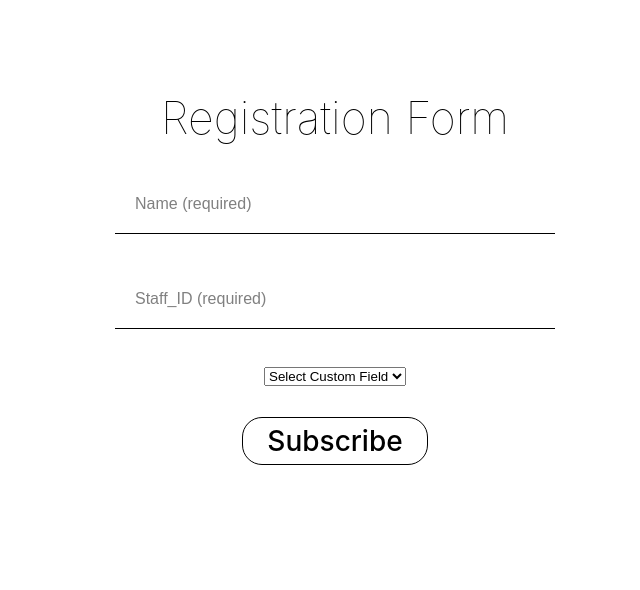
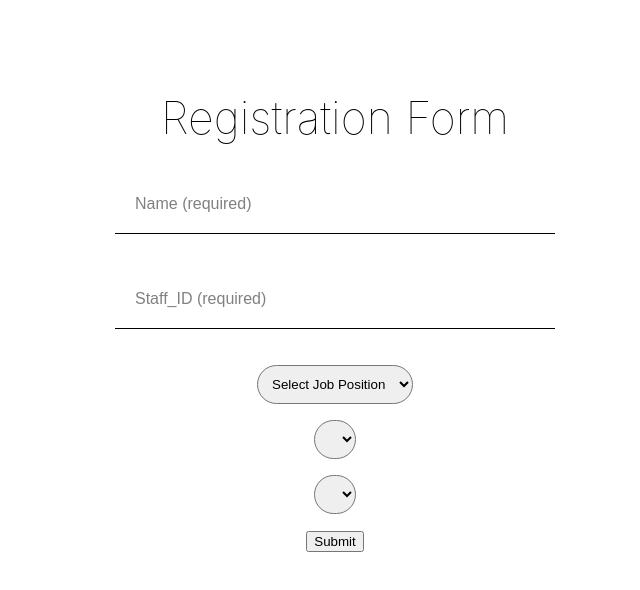
Before and after one commit to sheryl-teo/SPM-Project-Code, a React (Create React App) app in the folder spm/: page /staff/learningjourneyCreation in a window 1280 px wide. Shown: the top 590 px of the page, without its empty margins (305-945 px from the left). Built offline with nearby package versions, Linux system fonts and the light colour scheme.

Commit message:
lj creation page

```diff
--- a/spm/src/components/Staff/LJCreationPage/LJ_Creation_Page.css
+++ b/spm/src/components/Staff/LJCreationPage/LJ_Creation_Page.css
@@ -68,3 +68,19 @@ form {
 .creation :-ms-input-placeholder {
     color: grey;
 }
+
+.creation .jobSkills {
+    padding-top: 10px;
+    padding-bottom: 10px;
+    padding-left: 10px;
+    padding-right: 10px;
+    border-radius: 20px;
+}
+
+.creation button :hover{
+    border:1px solid black;
+}
+
+.indivSkills {
+    border: 1px solid black;
+}
--- a/spm/src/components/Staff/LJCreationPage/LJ_Creation_Page.jsx
+++ b/spm/src/components/Staff/LJCreationPage/LJ_Creation_Page.jsx
@@ -2,7 +2,93 @@
 import React from 'react';
 import "./LJ_Creation_Page.css"
 
+//remove present options for skill list
+function removeOptions(selectElement) {
+  var i, L = selectElement.options.length - 1;
+  for (i = L; i >= 0; i--) {
+    selectElement.remove(i);
+  }
+}
+
+//form creation
 const LJCreationPage = () => {
+  var coursesArray = []
+  var skillsArray = []
+  var courseList = document.getElementById('courses');
+  var skillList = document.getElementById('skills');
+
+  //alternate skill droplist according to job role
+  function displayCourses(event) {
+
+    var skill = event.target.value; //job role selection dynamic value
+
+    //assigning diff job position diff skill-list
+    var starter = "Select Course";
+    var noCourse = "No Course Available";
+
+
+    if (skill == "admin first skill") {
+      coursesArray = [starter,'admin first course', 'admin second course', 'admin third course'];
+    }
+    else if (skill == 'manager first skill') {
+      coursesArray = [starter,'manager first course', 'manager second course', 'manager third course']
+    }
+    else {
+      coursesArray = [noCourse]
+    }
+
+    //clear present options for skill-list to prevent replication + change dynamically according to skill selected
+    if (courseList.options.length != 0) {
+      removeOptions(courseList);
+    }
+
+    //adding options for skill-list
+    for (var course in coursesArray) {
+      var newoption = document.createElement("option");
+      newoption.value = coursesArray[course]
+      newoption.innerHTML = coursesArray[course]
+      courseList.options.add(newoption)
+    }
+  };
+
+
+  function displaySkills(jobPosition) {
+    console.log(" skills function working");
+    var job = jobPosition.target.value; //job role selection dynamic value
+
+    //assigning diff job position diff skill-list
+    var starter = "Select Skill";
+    var noSkill = "No Skill Available";
+
+    if (job == "admin") {
+      skillsArray = [starter,'admin first skill', 'admin second skill', 'admin third skill']
+    }
+    else if (job == 'manager') {
+      skillsArray = [starter,'manager first skill', 'manager second skill', 'manager third skill']
+    }
+    else {
+      skillsArray = [noSkill]
+
+    }
+
+    if (skillList.options.length != 0) {
+      removeOptions(skillList);
+    }
+
+    //adding options for skill-list
+    for (var skill in skillsArray) {
+      var newoption = document.createElement("option");
+      newoption.value = skillsArray[skill]
+      newoption.innerHTML = skillsArray[skill]
+      skillList.options.add(newoption)
+    }
+
+    if (courseList.options.length != 0) {
+      removeOptions(courseList);
+    }
+  };
+
+  //html
   return (
     <div className='creation'>
       <link rel="stylesheet" href="https://stackpath.bootstrapcdn.com/bootstrap/4.1.0/css/bootstrap.min.css"
@@ -11,19 +97,30 @@ const LJCreationPage = () => {
       <form action="" method='post'>
         <h1>Registration Form</h1>
         <p>
-          <input type="text" name="name" class="formStyle" placeholder="Name (required)" required />
+          <input type="text" className="name" class="formStyle" placeholder="Name (required)" required />
         </p>
         <p>
-          <input type="text" name="id" class="formStyle" placeholder="Staff_ID (required)" required />
+          <input type="text" className="id" class="formStyle" placeholder="Staff_ID (required)" required />
         </p>
         <p>
-          <select class="selectpicker" data-size="4">
-            <option value="">Select Custom Field</option>
-            <option value="nickname">nickname</option>
-            <option value="first_name">first_name</option>
+
+        </p>
+        <p>
+          <select class="jobSkills" data-size="4" onChange={displaySkills} id="job" required>
+            <option value="">Select Job Position</option>
+            <option value="admin">Admin</option>
+            <option value="manager">Manager</option>
           </select>
         </p>
-        <a href="#" class="formButton">Subscribe</a>
+        <p>
+          <select class="jobSkills" data-size="4" onChange={displayCourses} id="skills" required>
+          </select>
+        </p>
+        <p>
+          <select class="jobSkills" data-size="4" id='courses'>
+          </select>
+        </p>
+        <button type="submit" class="btn btn-light">Submit</button>
       </form>
     </div>
   );
--- a/spm/src/components/Staff/learning_journey/learning_journey.css
+++ b/spm/src/components/Staff/indiv_learning_journey/learning_journey.css
@@ -1,6 +1,6 @@
-.learningJourneyDiv {
+.IndivLearningJourneyDiv {
     display: inline;
-    color:red;
+    color: black;
     display: inline-block;
     width: 80%;
     height: 100px;
--- /dev/null
+++ b/spm/src/components/Staff/indiv_learning_journey/learning_journey.jsx
@@ -0,0 +1,17 @@
+
+import React from 'react';
+import "./learning_journey.css";
+
+const IndivLearningJourney = () => {
+  var count = 0
+
+  return (
+    <div className="IndivLearningJourneyDiv">
+      <a href="/Staff/details">
+        <h2>Learning Journey {count}</h2>
+      </a>
+    </div>
+  );
+};
+
+export default IndivLearningJourney;
--- a/spm/src/components/Staff/learning_journey/learning_journey.jsx
+++ /dev/null
@@ -1,14 +0,0 @@
-
-import React from 'react';
-import "./learning_journey.css";
-
-
-const LearningJourney = () => {
-  return (
-    <div className="learningJourneyDiv">
-      <h2>Learning Journey #1</h2>
-    </div>
-  );
-};
-
-export default LearningJourney;
--- a/spm/src/components/Staff/staff_home.jsx
+++ b/spm/src/components/Staff/staff_home.jsx
@@ -1,7 +1,7 @@
 import "./staff_home.css";
 import React from 'react';
 import Profile from './profile/profile';
-import LearningJourney from './learning_journey/learning_journey';
+import IndivLearningJourney from './indiv_learning_journey/learning_journey';
 
 
 
@@ -15,7 +15,7 @@ const Staff = () => {
 
         <div id="container">
           <div id="firstColumn"><Profile></Profile></div>
-          <div id="secondColumn"><LearningJourney></LearningJourney></div>
+          <div id="secondColumn"><IndivLearningJourney></IndivLearningJourney></div>
         </div>
 
       </div>
```
Also changed, not shown: spm/src/components/Staff/courses/courses.css (added, +9 -0 lines), spm/src/components/Staff/courses/courses.jsx (added, +25 -0 lines), spm/src/components/Staff/learning_journey_details/LJDetails.css (added, +26 -0 lines), spm/src/components/Staff/learning_journey_details/LJDetails.jsx (added, +25 -0 lines), spm/src/components/Staff/skills/skills.css (added, +9 -0 lines), spm/src/components/Staff/skills/skills.jsx (added, +25 -0 lines).
